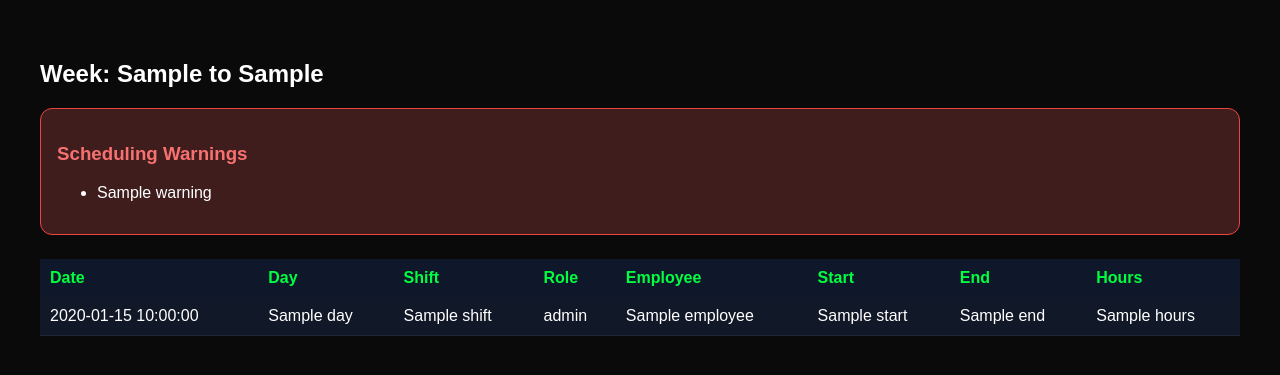
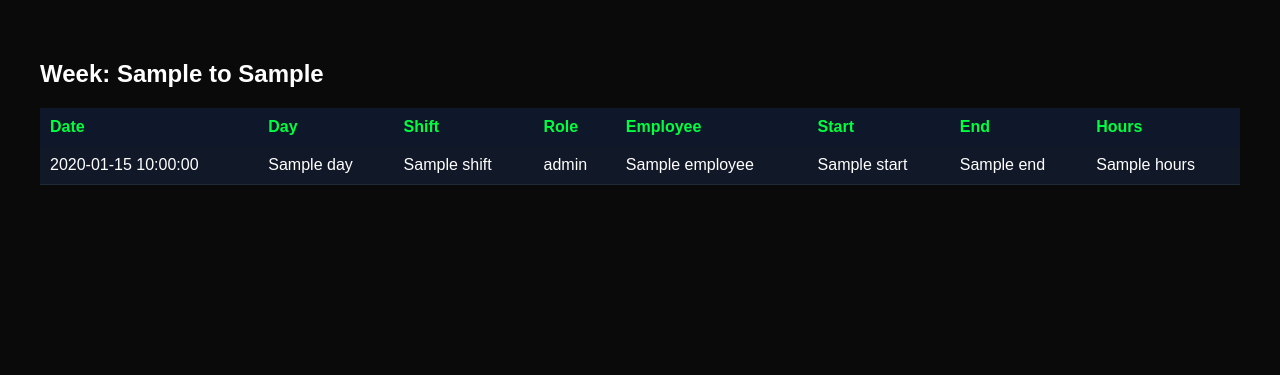
Before and after one commit to CodeDressing/tablestack-web-v2, a Flask app: template templates/view_schedule.html in a window 1280 px wide. Shown: the part 162-537 px from the top of the page. Run offline with Flask 3, Linux system fonts and the light colour scheme; tables that the repository leaves empty hold one stand-in row (values such as "Sample post"); the template is opened without the code that fills it: values that come from a table or form of the project are taken from there, most other values are stand-ins (such as "Sample title", 1, 10 or a date in 2020).

Commit message:
delete schedule warning as requested

```diff
--- a/templates/view_schedule.html
+++ b/templates/view_schedule.html
@@ -14,16 +14,7 @@
     <main style="padding:40px;">
         <h2>Week: {{ schedule.week_start }} to {{ schedule.week_end }}</h2>
 
-        {% if data.violations %}
-            <div style="background:#3f1d1d; border:1px solid #ef4444; padding:16px; border-radius:12px; margin-bottom:24px;">
-                <h3 style="color:#f87171;">Scheduling Warnings</h3>
-                <ul>
-                    {% for warning in data.violations %}
-                        <li>{{ warning }}</li>
-                    {% endfor %}
-                </ul>
-            </div>
-        {% endif %}
+
 
         <table style="width:100%; border-collapse:collapse; background:#111827;">
             <thead>
```
